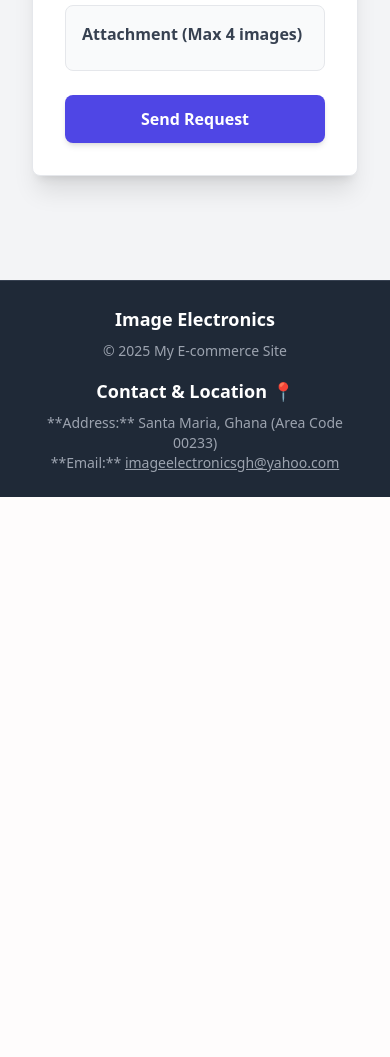
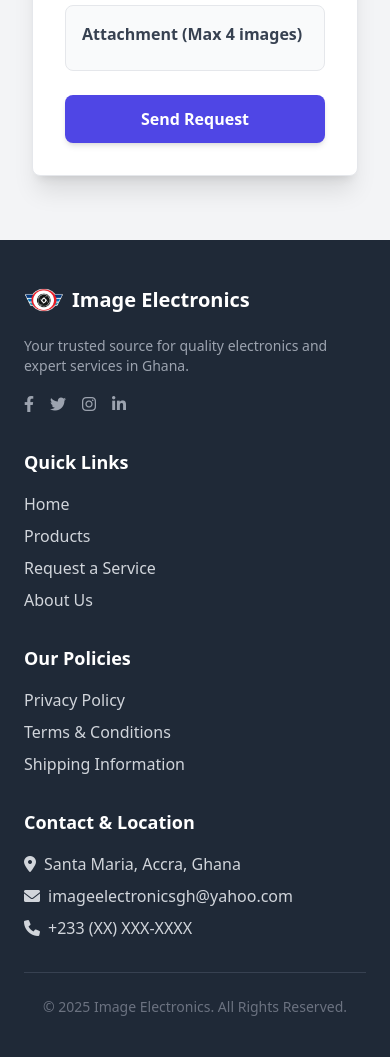
Before and after one commit to tokyoCitagh/CapstoneProject_group4, a Django app: page /services/add/ in a window 390 px wide. Shown: the part 2119-3176 px from the top of the page. Before the commit the page ends 2616 px from the top, so only its background shows below. Run offline with Django 5.2, Linux system fonts and the light colour scheme; the visitor is signed in with stand-in values (Sample User, id 1); data comes from the database, SQL or seed files in the repository; data that the repository does not hold is empty; parts of the project's set-up code (start-up, migrations or seed data) failed here and were passed over; some libraries are stand-ins or nearby versions.

Commit message:
Update footer with professional 4-column responsive design

```diff
--- a/store/templates/store/base.html
+++ b/store/templates/store/base.html
@@ -120,29 +120,60 @@
         {% endblock content %}
     </main>
 
-    {# --- UPDATED FOOTER SECTION --- #}
-    <footer class="mt-10 p-6 bg-gray-800 text-gray-400 border-t border-gray-700">
-        <div class="container mx-auto px-4 flex flex-col md:flex-row justify-between items-center md:items-start space-y-4 md:space-y-0">
+    {# --- PROFESSIONAL FOOTER SECTION --- #}
+    <footer class="bg-gray-800 text-gray-300 mt-auto">
+        <div class="container mx-auto px-6 py-10">
+            <div class="grid grid-cols-1 md:grid-cols-2 lg:grid-cols-4 gap-8">
 
-            <div class="text-center md:text-left">
-                <h4 class="text-lg font-semibold text-white mb-2">Image Electronics</h4>
-                <p class="text-sm">&copy; 2025 My E-commerce Site</p>
+                <!-- Column 1: Company Info & Socials -->
+                <div class="space-y-4">
+                    <a href="{% url 'home' %}" class="flex items-center space-x-2">
+                        <img src="{{ SAFE_STATIC_CLOUDINARY_IMJLOGO_URL }}" alt="Image Electronics Logo" class="w-10 h-10 object-contain rounded-full">
+                        <span class="text-xl font-bold text-white">Image Electronics</span>
+                    </a>
+                    <p class="text-sm text-gray-400">Your trusted source for quality electronics and expert services in Ghana.</p>
+                    <div class="flex space-x-4">
+                        <a href="#" class="text-gray-400 hover:text-white transition-colors"><i class="fab fa-facebook-f"></i></a>
+                        <a href="#" class="text-gray-400 hover:text-white transition-colors"><i class="fab fa-twitter"></i></a>
+                        <a href="#" class="text-gray-400 hover:text-white transition-colors"><i class="fab fa-instagram"></i></a>
+                        <a href="#" class="text-gray-400 hover:text-white transition-colors"><i class="fab fa-linkedin-in"></i></a>
+                    </div>
+                </div>
+
+                <!-- Column 2: Quick Links -->
+                <div>
+                    <h4 class="text-lg font-semibold text-white mb-4">Quick Links</h4>
+                    <ul class="space-y-2">
+                        <li><a href="{% url 'home' %}" class="hover:text-white hover:underline">Home</a></li>
+                        <li><a href="{% url 'store:store' %}" class="hover:text-white hover:underline">Products</a></li>
+                        <li><a href="{% url 'services:add_service_request' %}" class="hover:text-white hover:underline">Request a Service</a></li>
+                        <li><a href="#" class="hover:text-white hover:underline">About Us</a></li>
+                    </ul>
+                </div>
+
+                <!-- Column 3: Our Policies -->
+                <div>
+                    <h4 class="text-lg font-semibold text-white mb-4">Our Policies</h4>
+                    <ul class="space-y-2">
+                        <li><a href="#" class="hover:text-white hover:underline">Privacy Policy</a></li>
+                        <li><a href="#" class="hover:text-white hover:underline">Terms & Conditions</a></li>
+                        <li><a href="#" class="hover:text-white hover:underline">Shipping Information</a></li>
+                    </ul>
+                </div>
+
+                <!-- Column 4: Contact Us -->
+                <address class="not-italic">
+                    <h4 class="text-lg font-semibold text-white mb-4">Contact & Location</h4>
+                    <p class="mb-2"><i class="fas fa-map-marker-alt mr-2"></i>Santa Maria, Accra, Ghana</p>
+                    <p class="mb-2"><i class="fas fa-envelope mr-2"></i><a href="mailto:imageelectronicsgh@yahoo.com" class="hover:text-white">imageelectronicsgh@yahoo.com</a></p>
+                    <p><i class="fas fa-phone mr-2"></i>+233 (XX) XXX-XXXX</p>
+                </address>
             </div>
-
-            {# ⭐ IMPROVEMENT: Wrapped contact info in <address> tag for semantic HTML ⭐ #}
-            <address class="text-center md:text-left not-italic">
-                <h4 class="text-lg font-semibold text-white mb-2">Contact & Location 📍</h4>
-                <p class="text-sm">
-                    **Address:** Santa Maria, Ghana (Area Code 00233)
-                </p>
-                <p class="text-sm">
-                    **Email:** <a href="mailto:imageelectronicsgh@yahoo.com" class="hover:text-white underline">imageelectronicsgh@yahoo.com</a>
-                </p>
-            </address>
-
+            <div class="mt-8 pt-6 border-t border-gray-700 text-center text-sm text-gray-500">
+                &copy; {% now "Y" %} Image Electronics. All Rights Reserved.
+            </div>
         </div>
     </footer>
-    {# --- END UPDATED FOOTER SECTION --- #}
 
     <script type="text/javascript">
         // 1. Define the 'user' status for cart.js
```
